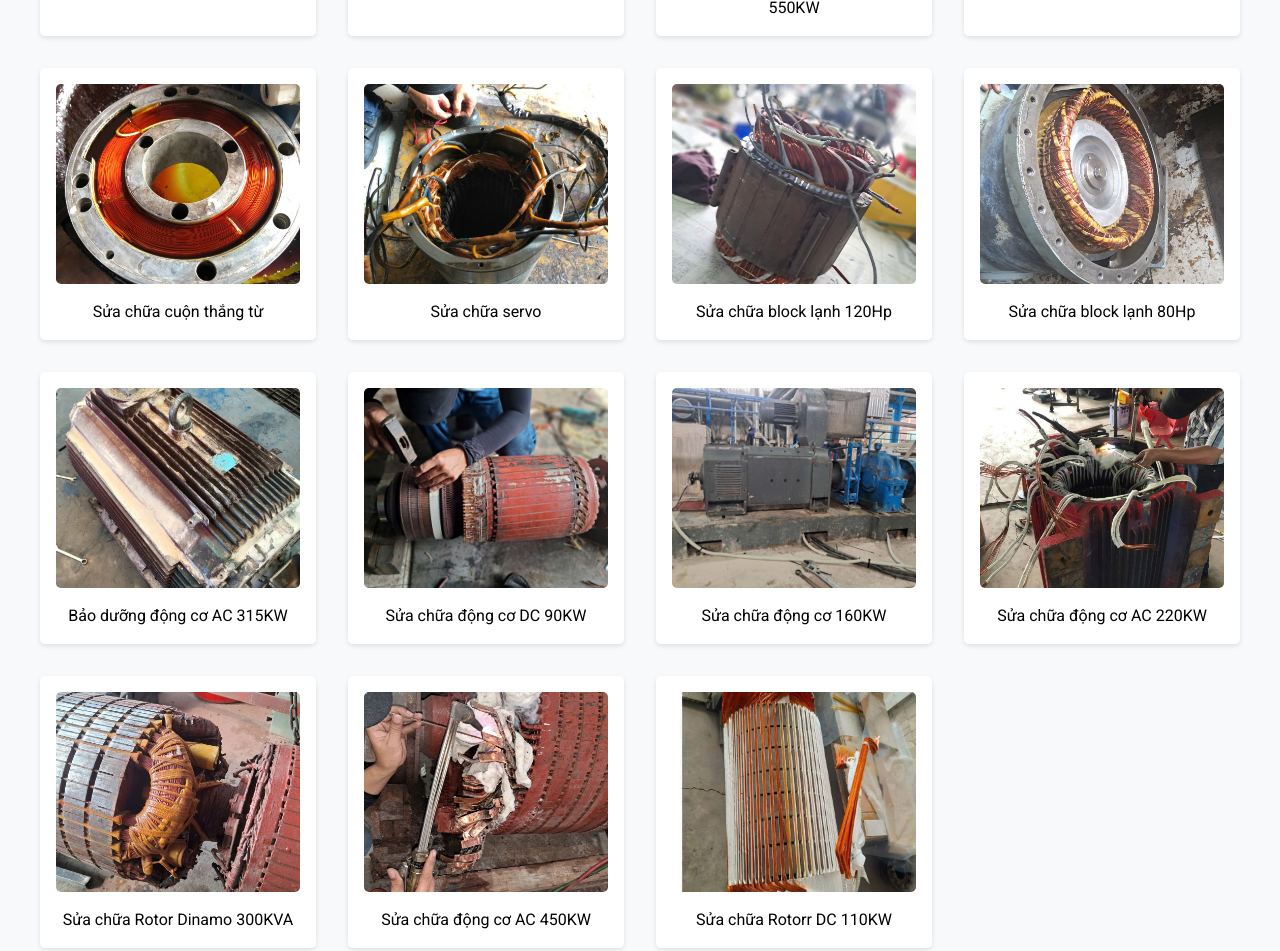
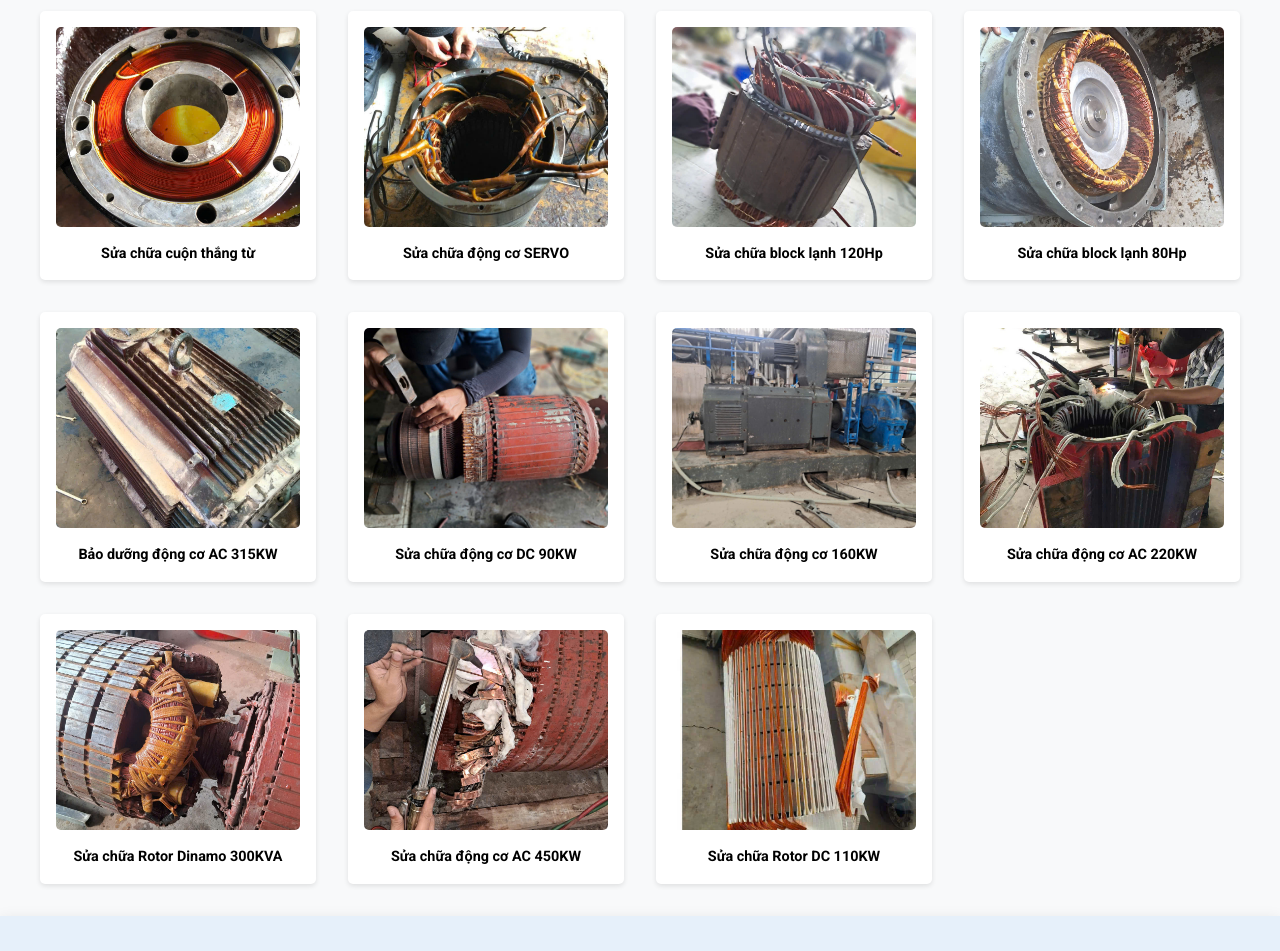
Before and after one commit to quydo144/Motor, a plain HTML site: page index.html in a window 1280 px wide. Shown: the part 1478-2429 px from the top of the page. Drawn offline with nearby package versions, Linux system fonts and the light colour scheme.

Commit message:
update ver n

```diff
--- a/index.html
+++ b/index.html
@@ -62,7 +62,7 @@
 
     <!-- Products Section Fancybox -->
     <section class="products" id="products">
-        <h2>Sản phẩm của chúng tôi</h2>
+        <h2>👇 DỊCH VỤ CỦA CHÚNG TÔI 👇</h2>
         <div class="product-grid">
             <div class="product-card">
                 <a href="image/1.jpg" data-fancybox data-caption="Motor AC 100KW">
@@ -146,7 +146,7 @@
                 <a href="image/16.jpg" data-fancybox data-caption="Motor AC 100KW">
                     <img src="image/16.jpg" alt="Motor AC 100KW">
                 </a>
-                <p>Sửa chữa servo</p>
+                <p>Sửa chữa động cơ SERVO</p>
             </div>
             <div class="product-card">
                 <a href="image/17.jpg" data-fancybox data-caption="Motor AC 100KW">
@@ -200,7 +200,7 @@
                 <a href="image/25.jpg" data-fancybox data-caption="Motor AC 100KW">
                     <img src="image/25.jpg" alt="Motor AC 100KW">
                 </a>
-                <p>Sửa chữa Rotorr DC 110KW</p>
+                <p>Sửa chữa Rotor DC 110KW</p>
             </div>
         </div>
     </section>
--- a/style.css
+++ b/style.css
@@ -220,6 +220,7 @@ nav a {
 .products h2 {
     font-size: 2rem;
     margin-bottom: 2rem;
+    font-weight: bold;
 }
 
 .product-grid {
@@ -250,8 +251,8 @@ nav a {
 .product-card p {
     font-size: 0.9rem;
     color: black;
-    font-size: 1rem;
     margin-top: 1rem;
+    font-weight: bold;
 }
 
 /* Contact Section */
```
